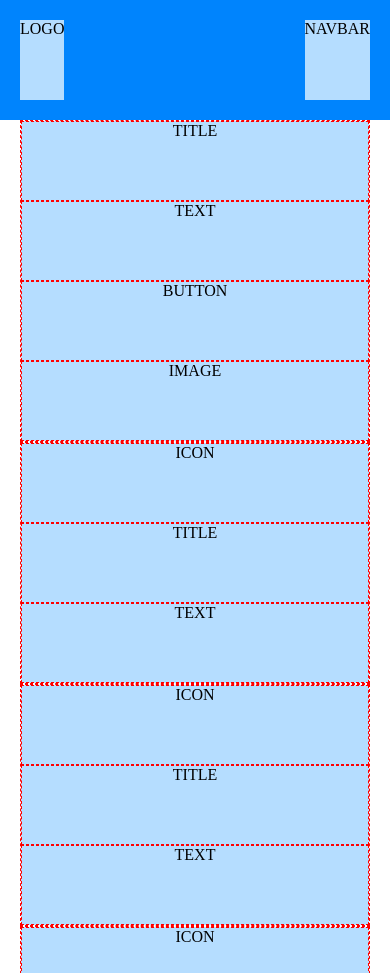
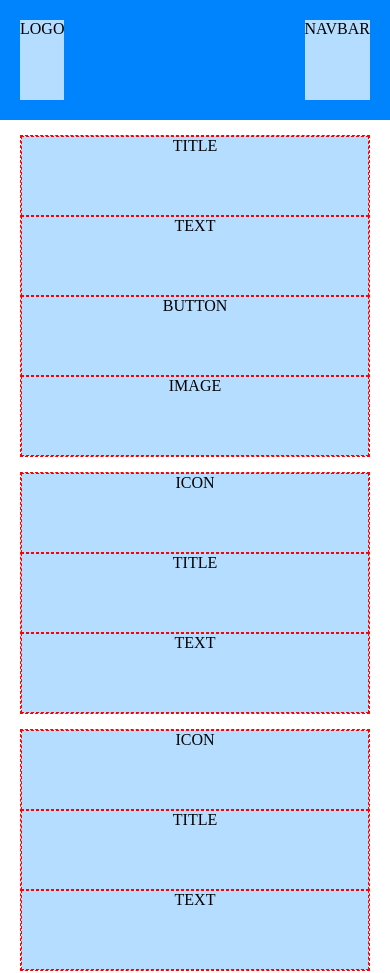
Before and after one commit to leonardoserra/htmlcss-responsive-layout, a plain HTML site: page index.html in a window 390 px wide. Shown: the top 973 px of the page. Drawn offline with Linux system fonts and the light colour scheme.

Commit message:
fix margin #tools .card mobile view

```diff
--- a/css/style.css
+++ b/css/style.css
@@ -73,6 +73,7 @@ main{
     position: fixed;
     top: 0;
     left: 0;
+    z-index: 9999;
     width: 100%;
     background-color: var(--primary-color);
 }
@@ -80,6 +81,10 @@ main{
 .container{
     margin: auto;
     padding: 20px;
+}
+
+#tools .card{
+    margin: 15px 0;
 }
 
 #planning {
```
